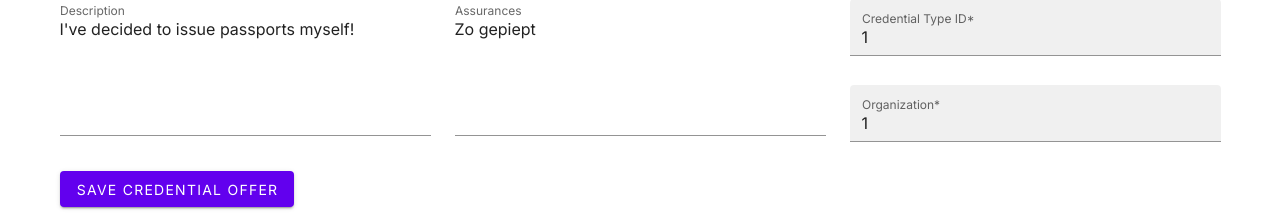
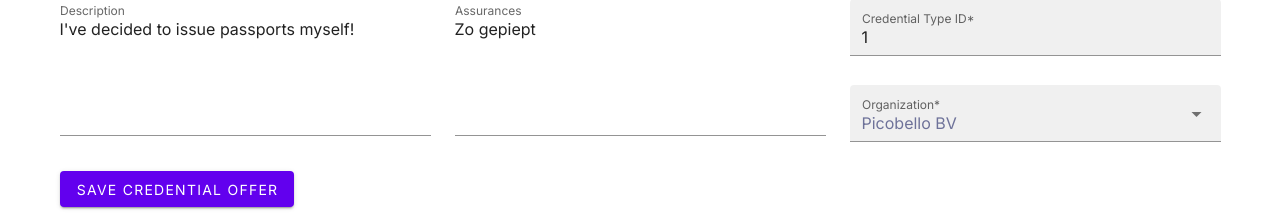
Before and after one commit to tno-ssi-lab/credential-catalog, a Vue app: page /#/edit-offer/1 in a window 1280 px wide. Shown: the part 339-560 px from the top of the page. Built offline with nearby package versions, Linux system fonts and the light colour scheme; a small style sheet from the web is missing; what @vuejs-community/vue-filter-date-format would draw is missing.

Commit message:
select organization based on name from dropdown

```diff
--- a/src/components/credential/CredentialOfferForm.vue
+++ b/src/components/credential/CredentialOfferForm.vue
@@ -44,16 +44,17 @@
           v-bind="fieldProps('credentialType')"
         />
 
-        <v-text-field
+        <!-- <v-text-field
           v-model.number="attributes.organization"
           v-bind="fieldProps('organization')"
+        /> -->
+        <v-select
+          v-model.number="attributes.organization"
+          v-bind="fieldProps('organization')"
+          :items="organizations"
+          item-value="id"
+          item-text="name"
         />
-
-        <!-- <select-dropdown
-          v-model="attributes.organization"
-          :items="issuers"
-          v-bind="fieldProps('organization')"
-        ></select-dropdown> -->
 
         <v-text-field
           v-for="field in sidebarFields"
@@ -73,6 +74,8 @@
 <script>
 import Vue from "vue"
 import { mapGetters } from "vuex"
+
+import {organizations} from "@/store/organization"
 
 // import SelectDropdown from "@/components/common/SelectDropdown"
 // import MarkdownDisplay from "@/components/common/MarkdownDisplay"
@@ -126,6 +129,7 @@ export default {
       attributes,
       issuers: constants.PROCESS_ITEMS,
       sidebarFields: SIDEBAR_FIELDS,
+      organizations: organizations,
     }
   },
   computed: mapGetters(["credentialOffers", "protChoices"]),
@@ -173,5 +177,8 @@ export default {
       this.$emit("input", this.attributes)
     },
   },
+  mounted() {
+    console.log(this.organizations)
+  },
 }
 </script>
```
